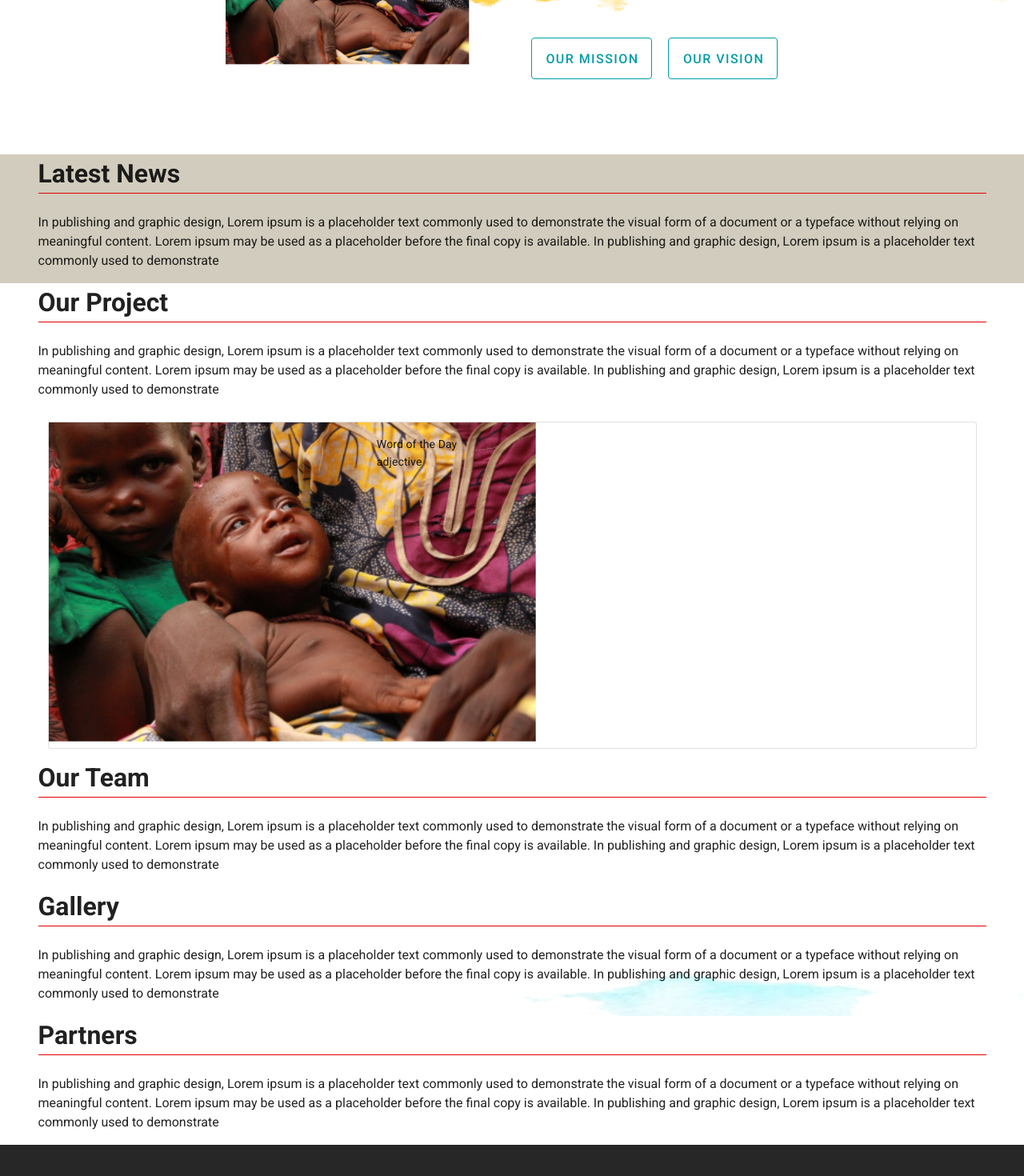
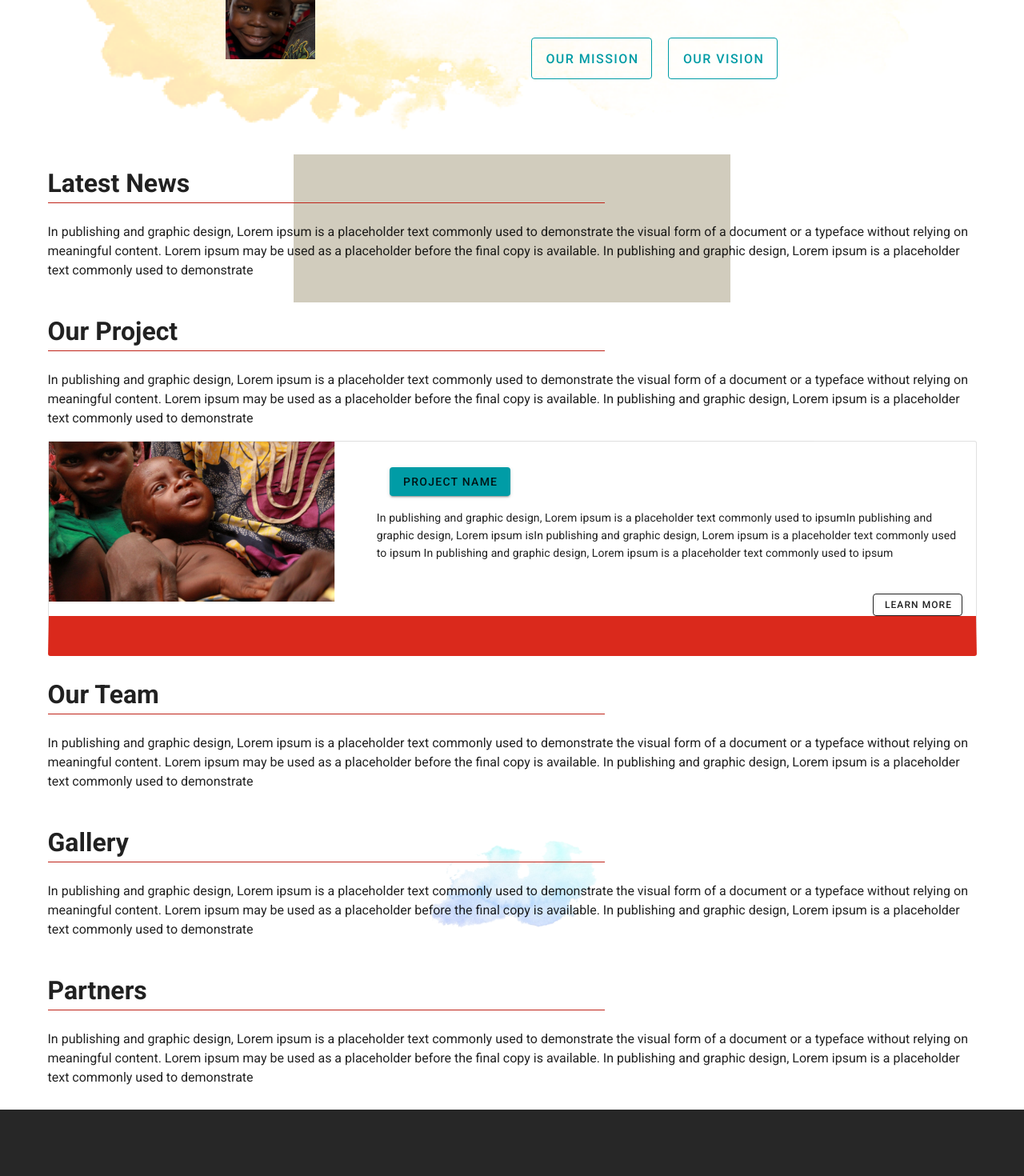
Before and after one commit to effattamanna09/caac, a Vue app: page / in a window 1280 px wide. Shown: the part 1046-2516 px from the top of the page at 80% size. Built offline with nearby package versions, Linux system fonts and the light colour scheme.

Commit message:
add card

```diff
--- a/src/assets/css/style.scss
+++ b/src/assets/css/style.scss
@@ -4,6 +4,8 @@
 }
 
 $bg-color: white;
+$red: #da291c;
+
 //remove text area border
 .v-text-field > .v-input__control > .v-input__slot:before {
     border-style: none;
@@ -18,7 +20,9 @@ $bg-color: white;
 .sci-bg {
     background-image: url("assets/images/about-background.png");
     background-repeat: no-repeat;
-    background-size: 2000px 500px;
+    background-size: contain;
+    background-position: top center;
+
 }
 
 .sci-bg-0 {
@@ -31,12 +35,11 @@ $bg-color: white;
     background-image: url("assets/images/news-background.png");
 }
 
-
 //End background image css
 
-
 .divider {
-    background-color: red;
+    background-color: $red;
+    width: 60%;
 }
 
 // About CSS
@@ -52,8 +55,18 @@ $bg-color: white;
     float: right;
 }
 .moreabout:hover {
-    color: red;
+    color: $red;
 }
+
+// Our projects Css
+.project {
+    .v-sheet.v-card {
+        border-radius: 3px;
+        border-block-end: $red solid 50px;
+    }
+}
+
+
 
 //Start Top bar Btn Responsive
 @media (max-width: 30em) {
--- a/src/components/Footer.vue
+++ b/src/components/Footer.vue
@@ -1,24 +1,24 @@
 <template>
+  <div class="sci-bg sci-bg-0">
+    <!-- <a href="#">
+      <img class="mr-3" :src="require('../assets/images/footer.png')" height="200"
+    /></a> -->
+    <v-footer dark padless>
+      <v-card class="py-2 white--text text-center" height="550px">
+        <v-row>
+          <v-col>
 
-<!-- <a href="#">
-                    <img
-                      class="mr-3"
-                      :src="require('../assets/images/footer.png')"
-                      height="200" /></a> -->
-  <v-footer dark padless>
-
-    <v-card class="py-2 white--text text-center" height="578px"> </v-card>
-  </v-footer>
-
-
+          </v-col>
+        </v-row>
+         </v-card>
+    </v-footer>
+  </div>
 </template>
 
 <script>
 export default {
   name: "Footer",
 
-  data: () => ({
-
-  }),
+  data: () => ({}),
 };
 </script>
--- a/src/components/Home.vue
+++ b/src/components/Home.vue
@@ -24,7 +24,7 @@
               <v-row justify="center">
                 <v-col lg="3" cols="12" md="12">
                   <a href="#">
-                    <img
+                    <v-img
                       class="mr-3"
                       :src="require('../assets/images/about/about1.png')"
                       height="200" /></a></v-col
@@ -32,9 +32,9 @@
               <v-row justify="center">
                 <v-col lg="3" cols="12" md="12">
                   <a href="#">
-                    <img
+                    <v-img
                       class="mr-3"
-                      :src="require('../assets/images/about/about1.png')"
+                      :src="require('../assets/images/about/about2.png')"
                       height="200" /></a></v-col
               ></v-row>
             </v-col>
@@ -68,8 +68,80 @@
     <div class="sci-bg sci-bg-2">
       <div class="container">
         <v-row>
-          <div class="news">
-            <h1>Latest News</h1>
+          <v-col lg="12" cols="12" md="12">
+            <div class="news">
+              <h1>Latest News</h1>
+              <v-divider class="divider"></v-divider><br />
+              <p>
+                In publishing and graphic design, Lorem ipsum is a placeholder text
+                commonly used to demonstrate the visual form of a document or a typeface
+                without relying on meaningful content. Lorem ipsum may be used as a
+                placeholder before the final copy is available. In publishing and graphic
+                design, Lorem ipsum is a placeholder text commonly used to demonstrate
+              </p>
+            </div>
+          </v-col>
+        </v-row>
+      </div>
+    </div>
+    <!-- End Latest news -->
+
+    <!-- Start Our projects -->
+
+    <div class="container">
+      <v-row>
+        <v-col lg="12" cols="12" md="12">
+          <div class="project">
+            <h1>Our Project</h1>
+            <v-divider class="divider"></v-divider><br />
+            <p>
+              In publishing and graphic design, Lorem ipsum is a placeholder text commonly
+              used to demonstrate the visual form of a document or a typeface without
+              relying on meaningful content. Lorem ipsum may be used as a placeholder
+              before the final copy is available. In publishing and graphic design, Lorem
+              ipsum is a placeholder text commonly used to demonstrate
+            </p>
+
+            <v-card class="mx-auto card1" max-width="100%" outlined>
+              <v-row>
+                <v-col lg="4" cols="12" md="6">
+                  <a href="#">
+                    <v-img
+                      class="mr-3"
+                      :src="require('../assets/images/about/about1.png')"
+                      height="200"
+                  /></a>
+                </v-col>
+                <v-col lg="8" cols="12" md="6">
+                  <v-card-text>
+                    <v-btn class="ma-4" color="#009CA6">Project Name</v-btn>
+
+                    <p>
+                      In publishing and graphic design, Lorem ipsum is a placeholder text
+                      commonly used to ipsumIn publishing and graphic design, Lorem ipsum
+                      isIn publishing and graphic design, Lorem ipsum is a placeholder
+                      text commonly used to ipsum In publishing and graphic design, Lorem
+                      ipsum is a placeholder text commonly used to ipsum
+                    </p>
+                    <v-btn class="mt-6 moreabout" outlined small> Learn More </v-btn>
+                  </v-card-text>
+                </v-col>
+                <v-row class="borderclass"> </v-row>
+              </v-row>
+            </v-card>
+          </div>
+        </v-col>
+      </v-row>
+    </div>
+
+    <!-- End Our projects -->
+
+    <!-- Start our team -->
+    <div class="container">
+      <v-row>
+        <v-col lg="12" cols="12" md="12">
+          <div class="team">
+            <h1>Our Team</h1>
             <v-divider class="divider"></v-divider><br />
             <p>
               In publishing and graphic design, Lorem ipsum is a placeholder text commonly
@@ -79,66 +151,8 @@
               ipsum is a placeholder text commonly used to demonstrate
             </p>
           </div>
-        </v-row>
-      </div>
-    </div>
-    <!-- End Latest news -->
 
-    <!-- Start Our projects -->
-
-    <div class="container">
-      <v-row>
-        <div class="project">
-          <h1>Our Project</h1>
-          <v-divider class="divider"></v-divider><br />
-          <p>
-            In publishing and graphic design, Lorem ipsum is a placeholder text commonly
-            used to demonstrate the visual form of a document or a typeface without
-            relying on meaningful content. Lorem ipsum may be used as a placeholder before
-            the final copy is available. In publishing and graphic design, Lorem ipsum is
-            a placeholder text commonly used to demonstrate
-          </p>
-
-          <v-col lg="12" cols="12" md="12">
-            <v-card class="mx-auto" max-width="100%" outlined>
-              <v-row>
-                <v-col lg="4" cols="6" md="6">
-                 <a href="#">
-                    <img
-                      class="mr-3"
-                      :src="require('../assets/images/about/about1.png')"
-                      height="400" /></a>
-                </v-col>
-                <v-col lg="8" cols="6" md="6">
-                  <v-card-text>
-                    <div>Word of the Day</div>
-
-                    <p>adjective</p>
-                  </v-card-text>
-                </v-col>
-              </v-row>
-            </v-card>
-          </v-col>
-        </div>
-      </v-row>
-    </div>
-
-    <!-- End Our projects -->
-
-    <!-- Start our team -->
-    <div class="container">
-      <v-row>
-        <div class="team">
-          <h1>Our Team</h1>
-          <v-divider class="divider"></v-divider><br />
-          <p>
-            In publishing and graphic design, Lorem ipsum is a placeholder text commonly
-            used to demonstrate the visual form of a document or a typeface without
-            relying on meaningful content. Lorem ipsum may be used as a placeholder before
-            the final copy is available. In publishing and graphic design, Lorem ipsum is
-            a placeholder text commonly used to demonstrate
-          </p>
-        </div>
+        </v-col>
       </v-row>
     </div>
     <!-- End our team -->
@@ -147,8 +161,30 @@
     <div class="sci-bg sci-bg-1">
       <div class="container">
         <v-row>
-          <div class="gallery">
-            <h1>Gallery</h1>
+          <v-col lg="12" cols="12" md="12">
+            <div class="gallery">
+              <h1>Gallery</h1>
+              <v-divider class="divider"></v-divider><br />
+              <p>
+                In publishing and graphic design, Lorem ipsum is a placeholder text
+                commonly used to demonstrate the visual form of a document or a typeface
+                without relying on meaningful content. Lorem ipsum may be used as a
+                placeholder before the final copy is available. In publishing and graphic
+                design, Lorem ipsum is a placeholder text commonly used to demonstrate
+              </p>
+            </div>
+          </v-col>
+        </v-row>
+      </div>
+    </div>
+    <!-- End Gallery -->
+
+    <!-- Start Partners -->
+    <div class="container">
+      <v-row>
+        <v-col lg="12" cols="12" md="12">
+          <div class="partner">
+            <h1>Partners</h1>
             <v-divider class="divider"></v-divider><br />
             <p>
               In publishing and graphic design, Lorem ipsum is a placeholder text commonly
@@ -158,25 +194,7 @@
               ipsum is a placeholder text commonly used to demonstrate
             </p>
           </div>
-        </v-row>
-      </div>
-    </div>
-    <!-- End Gallery -->
-
-    <!-- Start Partners -->
-    <div class="container">
-      <v-row>
-        <div class="partner">
-          <h1>Partners</h1>
-          <v-divider class="divider"></v-divider><br />
-          <p>
-            In publishing and graphic design, Lorem ipsum is a placeholder text commonly
-            used to demonstrate the visual form of a document or a typeface without
-            relying on meaningful content. Lorem ipsum may be used as a placeholder before
-            the final copy is available. In publishing and graphic design, Lorem ipsum is
-            a placeholder text commonly used to demonstrate
-          </p>
-        </div>
+        </v-col>
       </v-row>
     </div>
     <!-- End Partners -->
@@ -193,9 +211,7 @@ export default {
 
   data: () => ({
     items: [
-      {
-        src: "require('../assets/images/home_slider.png')",
-      },
+
       {
         src: "https://cdn.vuetifyjs.com/images/carousel/sky.jpg",
       },
```
Also changed, not shown: src/assets/images/about-background.png.
